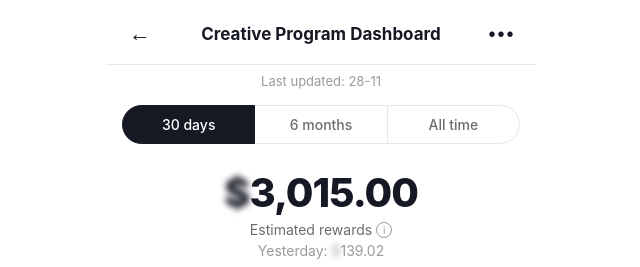
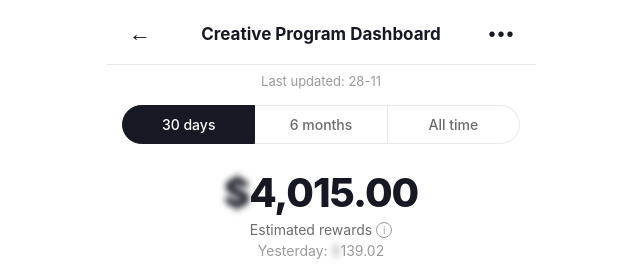
Before and after one commit to newtoolai-cs/Passive-income_Fordelete, a plain HTML site: page index.html in a window 1280 px wide. Shown: the top 267 px of the page, 319-959 px from the left. Drawn offline with Linux system fonts and the light colour scheme.

Commit message:
Update index.html

```diff
--- a/index.html
+++ b/index.html
@@ -296,7 +296,7 @@
   </div>
 
   <div class="earnings-section">
-    <div class="earnings-amount" id="total-earnings">$3,015.00</div>
+    <div class="earnings-amount" id="total-earnings">$4,015.00</div>
     <div class="earnings-label">
       Estimated rewards <span class="info-icon">i</span>
     </div>
```
